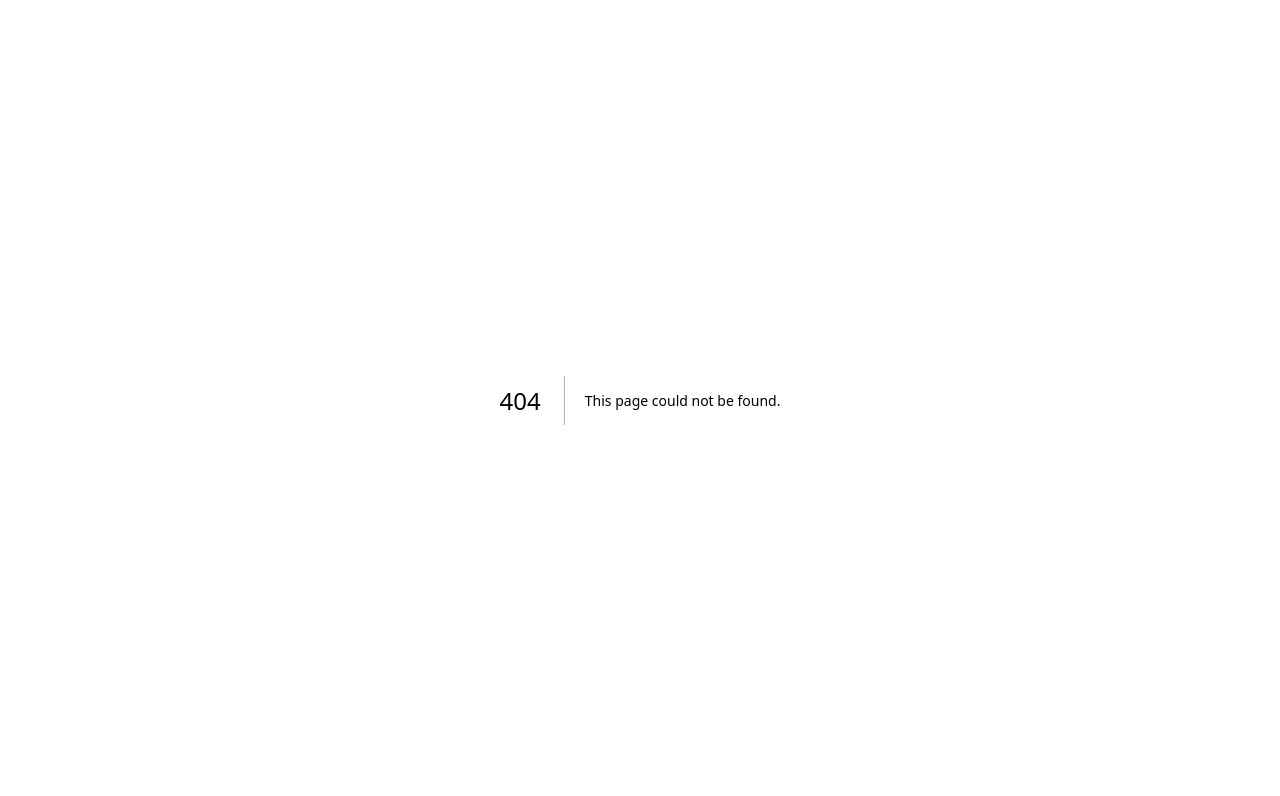
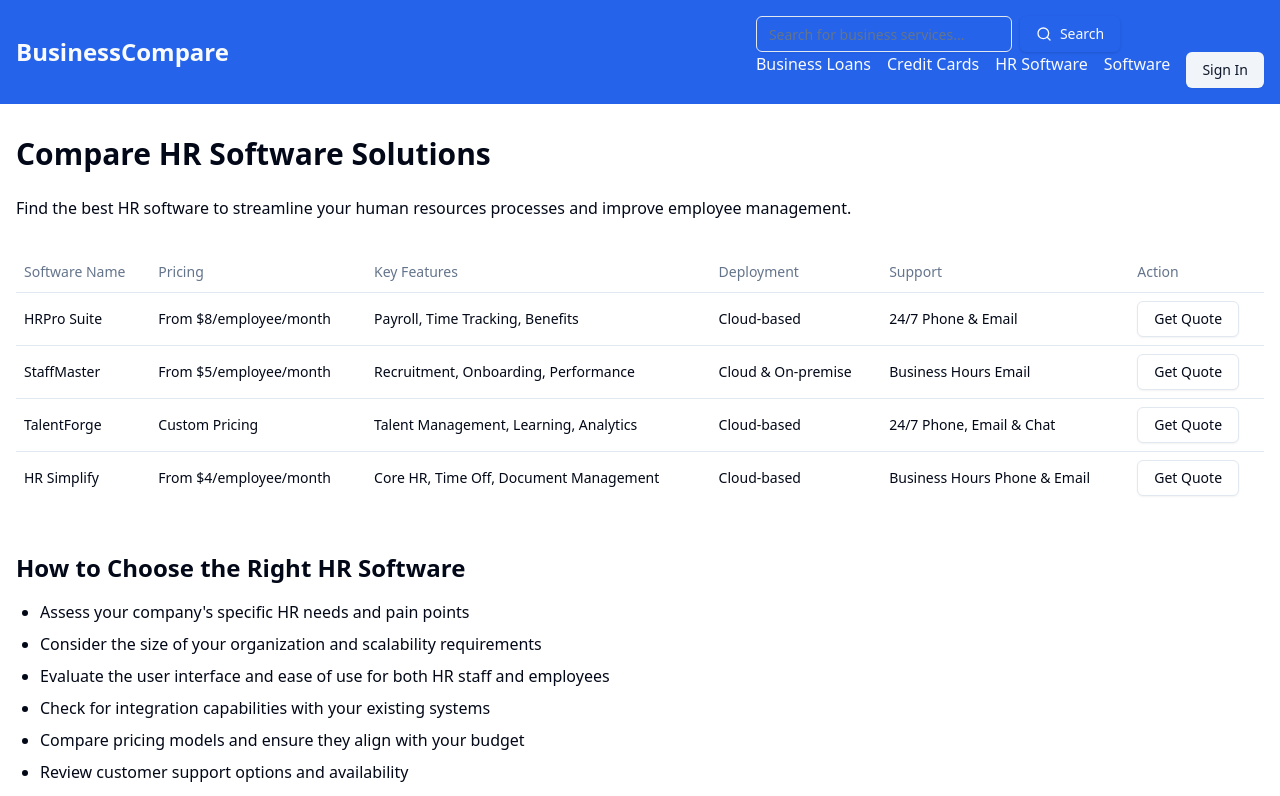
Before and after one commit to ewinney/Compare, a Next.js app: page /hr-software in a window 1280 px wide. Before the commit this address had no page. Shown: the top 796 px of the page. Built offline with nearby package versions, Linux system fonts and the light colour scheme.

Commit message:
SOFTGEN MAGIC

```diff
--- a/src/components/Header.jsx
+++ b/src/components/Header.jsx
@@ -1,25 +1,40 @@
 import Link from 'next/link';
 import { Button } from '@/components/ui/button';
 import Search from './Search';
+import { useState } from 'react';
+import { Menu } from 'lucide-react';
 
 export default function Header() {
+  const [isMenuOpen, setIsMenuOpen] = useState(false);
+
   return (
     <header className="bg-primary text-primary-foreground">
       <div className="container mx-auto px-4 py-4">
         <div className="flex flex-col md:flex-row justify-between items-center">
-          <Link href="/" className="text-2xl font-bold mb-4 md:mb-0">
+          <div className="flex justify-between w-full md:w-auto">
+            <Link href="/" className="text-2xl font-bold">
               BusinessCompare
             </Link>
+            <Button
+              variant="ghost"
+              className="md:hidden"
+              onClick={() => setIsMenuOpen(!isMenuOpen)}
+            >
+              <Menu />
+            </Button>
+          </div>
+          <div className={`w-full md:w-auto mt-4 md:mt-0 ${isMenuOpen ? 'block' : 'hidden md:block'}`}>
             <Search />
             <nav className="mt-4 md:mt-0">
-            <ul className="flex flex-wrap justify-center md:justify-end space-x-4">
+              <ul className="flex flex-col md:flex-row space-y-2 md:space-y-0 md:space-x-4">
                 <li><Link href="/loans" className="hover:underline">Business Loans</Link></li>
                 <li><Link href="/credit-cards" className="hover:underline">Credit Cards</Link></li>
                 <li><Link href="/hr-software" className="hover:underline">HR Software</Link></li>
                 <li><Link href="/software" className="hover:underline">Software</Link></li>
-              <li><Button variant="secondary" className="mt-2 md:mt-0">Sign In</Button></li>
+                <li><Button variant="secondary" className="w-full md:w-auto">Sign In</Button></li>
               </ul>
             </nav>
+          </div>
         </div>
       </div>
     </header>
--- /dev/null
+++ b/src/pages/404.js
@@ -0,0 +1,17 @@
+import Layout from '@/components/Layout';
+import { Button } from '@/components/ui/button';
+import Link from 'next/link';
+
+export default function Custom404() {
+  return (
+    <Layout>
+      <div className="flex flex-col items-center justify-center min-h-[60vh] text-center">
+        <h1 className="text-4xl font-bold mb-4">404 - Page Not Found</h1>
+        <p className="text-xl mb-8">Oops! The page you're looking for doesn't exist.</p>
+        <Link href="/">
+          <Button>Return to Home</Button>
+        </Link>
+      </div>
+    </Layout>
+  );
+}
--- /dev/null
+++ b/src/pages/500.js
@@ -0,0 +1,17 @@
+import Layout from '@/components/Layout';
+import { Button } from '@/components/ui/button';
+import Link from 'next/link';
+
+export default function Custom500() {
+  return (
+    <Layout>
+      <div className="flex flex-col items-center justify-center min-h-[60vh] text-center">
+        <h1 className="text-4xl font-bold mb-4">500 - Server Error</h1>
+        <p className="text-xl mb-8">Oops! Something went wrong on our end. We're working to fix it.</p>
+        <Link href="/">
+          <Button>Return to Home</Button>
+        </Link>
+      </div>
+    </Layout>
+  );
+}
--- /dev/null
+++ b/src/pages/hr-software.js
@@ -0,0 +1,59 @@
+import Layout from '@/components/Layout';
+import { Table, TableBody, TableCell, TableHead, TableHeader, TableRow } from '@/components/ui/table';
+import { Button } from '@/components/ui/button';
+
+const hrSoftwareOptions = [
+  { name: 'HRPro Suite', pricing: 'From $8/employee/month', features: 'Payroll, Time Tracking, Benefits', deployment: 'Cloud-based', support: '24/7 Phone & Email' },
+  { name: 'StaffMaster', pricing: 'From $5/employee/month', features: 'Recruitment, Onboarding, Performance', deployment: 'Cloud & On-premise', support: 'Business Hours Email' },
+  { name: 'TalentForge', pricing: 'Custom Pricing', features: 'Talent Management, Learning, Analytics', deployment: 'Cloud-based', support: '24/7 Phone, Email & Chat' },
+  { name: 'HR Simplify', pricing: 'From $4/employee/month', features: 'Core HR, Time Off, Document Management', deployment: 'Cloud-based', support: 'Business Hours Phone & Email' },
+];
+
+export default function HRSoftware() {
+  return (
+    <Layout>
+      <h1 className="text-3xl font-bold mb-6">Compare HR Software Solutions</h1>
+      <p className="mb-8">Find the best HR software to streamline your human resources processes and improve employee management.</p>
+
+      <Table>
+        <TableHeader>
+          <TableRow>
+            <TableHead>Software Name</TableHead>
+            <TableHead>Pricing</TableHead>
+            <TableHead>Key Features</TableHead>
+            <TableHead>Deployment</TableHead>
+            <TableHead>Support</TableHead>
+            <TableHead>Action</TableHead>
+          </TableRow>
+        </TableHeader>
+        <TableBody>
+          {hrSoftwareOptions.map((software) => (
+            <TableRow key={software.name}>
+              <TableCell className="font-medium">{software.name}</TableCell>
+              <TableCell>{software.pricing}</TableCell>
+              <TableCell>{software.features}</TableCell>
+              <TableCell>{software.deployment}</TableCell>
+              <TableCell>{software.support}</TableCell>
+              <TableCell>
+                <Button variant="outline">Get Quote</Button>
+              </TableCell>
+            </TableRow>
+          ))}
+        </TableBody>
+      </Table>
+
+      <div className="mt-12">
+        <h2 className="text-2xl font-semibold mb-4">How to Choose the Right HR Software</h2>
+        <ul className="list-disc pl-6 space-y-2">
+          <li>Assess your company's specific HR needs and pain points</li>
+          <li>Consider the size of your organization and scalability requirements</li>
+          <li>Evaluate the user interface and ease of use for both HR staff and employees</li>
+          <li>Check for integration capabilities with your existing systems</li>
+          <li>Compare pricing models and ensure they align with your budget</li>
+          <li>Review customer support options and availability</li>
+          <li>Look for mobile accessibility and self-service features</li>
+        </ul>
+      </div>
+    </Layout>
+  );
+}
--- a/src/pages/index.js
+++ b/src/pages/index.js
@@ -1,10 +1,16 @@
 import Layout from '@/components/Layout';
 import { Button } from '@/components/ui/button';
 import Link from 'next/link';
+import Head from 'next/head';
 
 export default function Home() {
   return (
     <Layout>
+      <Head>
+        <title>BusinessCompare - Compare Business Services and Software</title>
+        <meta name="description" content="Find and compare the best business loans, credit cards, HR software, and other business solutions to meet your company's needs." />
+        <meta name="keywords" content="business comparison, loans, credit cards, HR software, business software" />
+      </Head>
       <div className="text-center">
         <h1 className="text-4xl font-bold mb-6">Compare Business Services and Software</h1>
         <p className="text-xl mb-8">Find the best solutions for your business needs</p>
```
Lines whose indentation alone changed are shown as unchanged.
